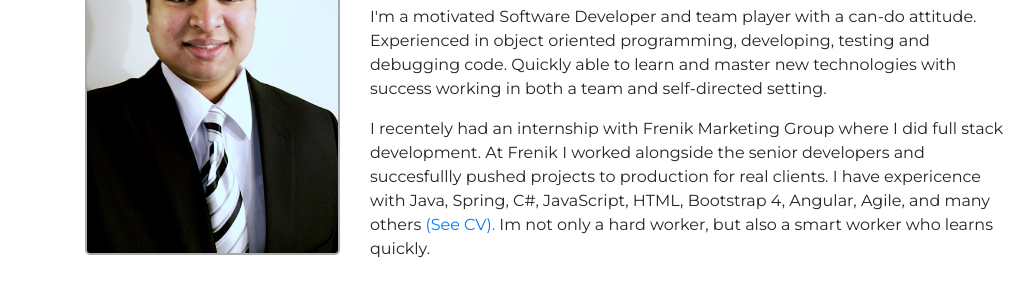
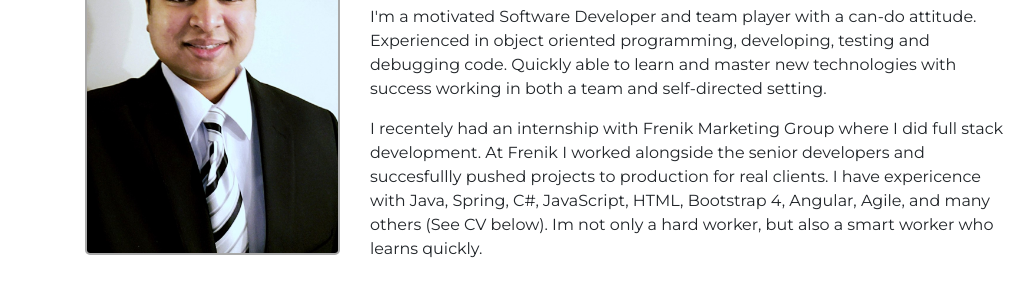
Before and after one commit to apancha/apancha.github.io, a plain HTML site: page index.html in a window 1280 px wide. Shown: the part 1127-1435 px from the top of the page, 0-1030 px from the left. Drawn offline with nearby package versions, Linux system fonts and the light colour scheme.

Commit message:
changed cv link to static text on about for now

```diff
--- a/index.html
+++ b/index.html
@@ -52,7 +52,7 @@
 
                     <p><span class="20">I'm a motivated Software Developer and team player with a can-do attitude. Experienced in object oriented programming, developing, testing and debugging code. Quickly able to learn and master new technologies with success working in both a team and self-directed setting.</span></p>
 
-                    <p><span class="20">I recentely had an internship with Frenik Marketing Group where I did full stack development. At Frenik I worked alongside the senior developers and succesfullly pushed projects to production for real clients. I have expericence with Java, Spring, C#, JavaScript, HTML, Bootstrap 4, Angular, Agile, and many others <a href="cv.html">(See CV).</a> Im not only a hard worker, but also a smart worker who learns quickly.</span></p>
+                    <p><span class="20">I recentely had an internship with Frenik Marketing Group where I did full stack development. At Frenik I worked alongside the senior developers and succesfullly pushed projects to production for real clients. I have expericence with Java, Spring, C#, JavaScript, HTML, Bootstrap 4, Angular, Agile, and many others (See CV below). Im not only a hard worker, but also a smart worker who learns quickly.</span></p>
 
                     <!--                            <button type="button" class="btn btn-success mt-4">Download CV</button>-->
                 </div>
@@ -564,7 +564,6 @@
             waveSpeed: 1.20,
             zoom: 0.90
         })
-
     </script>
 
     <script src="https://code.jquery.com/jquery-3.3.1.js" integrity="sha256-2Kok7MbOyxpgUVvAk/HJ2jigOSYS2auK4Pfzbm7uH60=" crossorigin="anonymous"></script>
```
